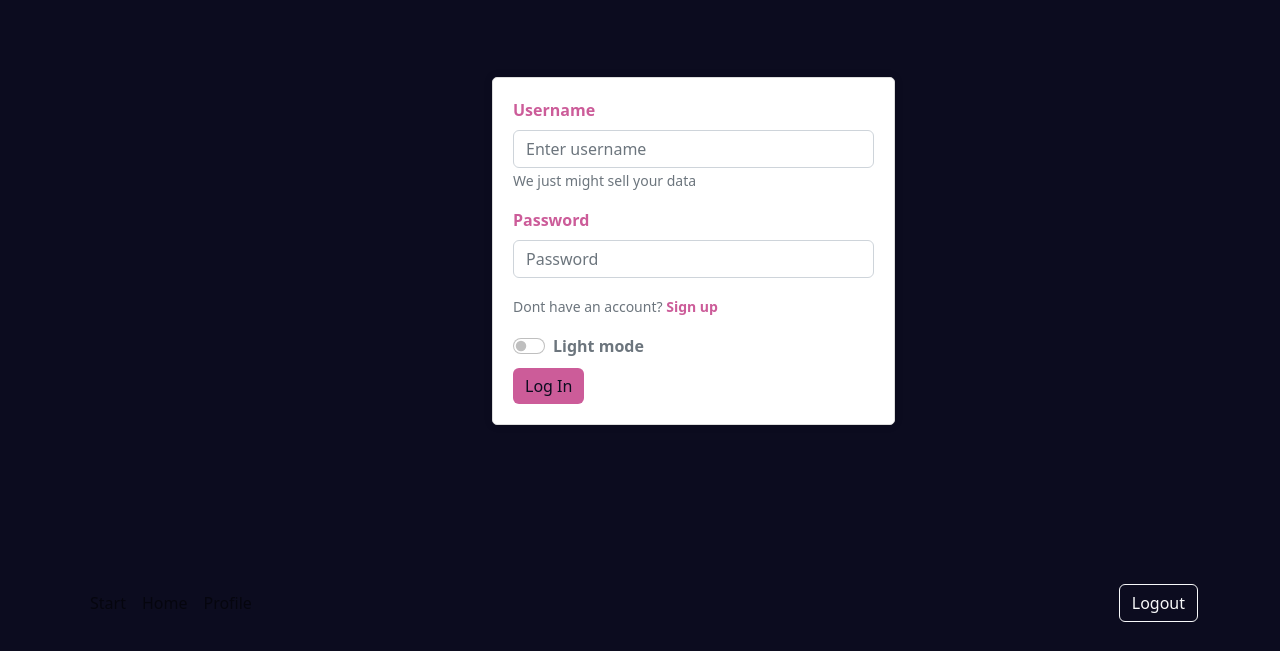
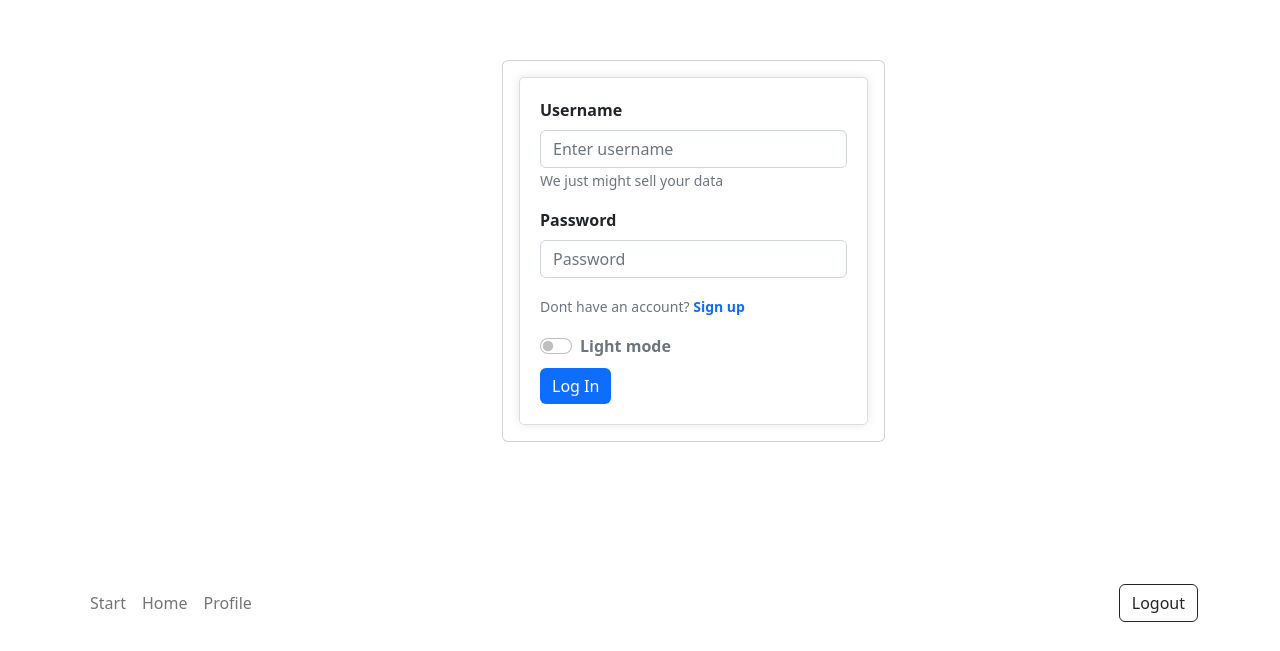
Before and after one commit to Aflorczyk51/Pionarch, a React (Create React App) app in the folder frontend/: page /login in a window 1280 px wide. Shown: the part 149-800 px from the top of the page. Built offline with nearby package versions, Linux system fonts and the light colour scheme; no server answers.

Commit message:
Navbar tweaks and login page CSS

```diff
--- a/frontend/src/components/navbar.js
+++ b/frontend/src/components/navbar.js
@@ -26,7 +26,7 @@ export default function Navbar() {
           <Nav.Link href="/home">Home</Nav.Link>
           <Nav.Link href="/privateUserProfile">Profile</Nav.Link>
         </Nav>
-        <Button variant="outline-light" onClick={handleLogout}>Logout</Button>
+        <Button variant="outline-dark" onClick={handleLogout}>Logout</Button>
       </Container>
     </ReactNavbar>
   );
--- a/frontend/src/components/pages/loginPage.js
+++ b/frontend/src/components/pages/loginPage.js
@@ -3,19 +3,17 @@ import { useNavigate, Link } from "react-router-dom";
 import axios from "axios";
 import Button from "react-bootstrap/Button";
 import Form from "react-bootstrap/Form";
+import Card from "react-bootstrap/Card";
+import { PRIMARY_COLOR, SECONDARY_COLOR } from "./HomePage.css"; // Import colors from HomePage
 import getUserInfo from "../../utilities/decodeJwt";
 
-const PRIMARY_COLOR = "#cc5c99";
-const SECONDARY_COLOR = '#0c0c1f'
-const url = `${process.env.REACT_APP_BACKEND_SERVER_URI}/user/login`;
-
 const Login = () => {
-  const [user, setUser] = useState(null)
+  const [user, setUser] = useState(null);
   const [data, setData] = useState({ username: "", password: "" });
   const [error, setError] = useState("");
   const [light, setLight] = useState(false);
   const [bgColor, setBgColor] = useState(SECONDARY_COLOR);
-  const [bgText, setBgText] = useState('Light Mode')
+  const [bgText, setBgText] = useState("Light Mode");
   const navigate = useNavigate();
 
   let labelStyling = {
@@ -23,7 +21,7 @@ const Login = () => {
     fontWeight: "bold",
     textDecoration: "none",
   };
-  let backgroundStyling = { background: bgColor };
+  let backgroundStyling = { backgroundColor: bgColor };
   let buttonStyling = {
     background: PRIMARY_COLOR,
     borderStyle: "none",
@@ -35,16 +33,15 @@ const Login = () => {
   };
 
   useEffect(() => {
-
-    const obj = getUserInfo(user)
-    setUser(obj)
+    const obj = getUserInfo(user);
+    setUser(obj);
 
     if (light) {
       setBgColor("white");
-      setBgText('Dark mode')
+      setBgText("Dark mode");
     } else {
       setBgColor(SECONDARY_COLOR);
-      setBgText('Light mode')
+      setBgText("Light mode");
     }
   }, [light]);
 
@@ -67,19 +64,21 @@ const Login = () => {
     }
   };
 
-  if(user) {
-    navigate('/home')
-    return
+  if (user) {
+    navigate("/home");
+    return null;
   }
 
   return (
-    <>
     <section className="vh-100">
       <div className="container-fluid h-custom vh-100">
         <div
           className="row d-flex justify-content-center align-items-center h-100 "
-            style={backgroundStyling}>
+          style={backgroundStyling}
+        >
           <div className="col-md-8 col-lg-6 col-xl-4 offset-xl-1">
+            <Card className="login-card">
+              <Card.Body>
                 <Form>
                   <Form.Group className="mb-3" controlId="formBasicEmail">
                     <Form.Label style={labelStyling}>Username</Form.Label>
@@ -106,7 +105,9 @@ const Login = () => {
                     <Form.Text className="text-muted pt-1">
                       Dont have an account?
                       <span>
-                      <Link to="/signup" style={labelStyling}> Sign up
+                        <Link to="/signup" style={labelStyling}>
+                          {" "}
+                          Sign up
                         </Link>
                       </span>
                     </Form.Text>
@@ -116,28 +117,39 @@ const Login = () => {
                       class="form-check-input"
                       type="checkbox"
                       id="flexSwitchCheckDefault"
-                    onChange={() => { setLight(!light) }}
+                      onChange={() => {
+                        setLight(!light);
+                      }}
                     />
-                  <label class="form-check-label" for="flexSwitchCheckDefault" className='text-muted'>
+                    <label
+                      class="form-check-label"
+                      for="flexSwitchCheckDefault"
+                      className="text-muted"
+                    >
                       {bgText}
                     </label>
                   </div>
-                {error && <div style={labelStyling} className='pt-3'>{error}</div>}
+                  {error && (
+                    <div style={labelStyling} className="pt-3">
+                      {error}
+                    </div>
+                  )}
                   <Button
                     variant="primary"
                     type="submit"
                     onClick={handleSubmit}
                     style={buttonStyling}
-                  className='mt-2'
+                    className="mt-2"
                   >
                     Log In
                   </Button>
                 </Form>
+              </Card.Body>
+            </Card>
           </div>
         </div>
       </div>
     </section>
-    </>
   );
 };
 
```
Also changed, not shown: frontend/src/components/Navbar.css (+6 -2 lines). Lines whose indentation alone changed are shown as unchanged.
